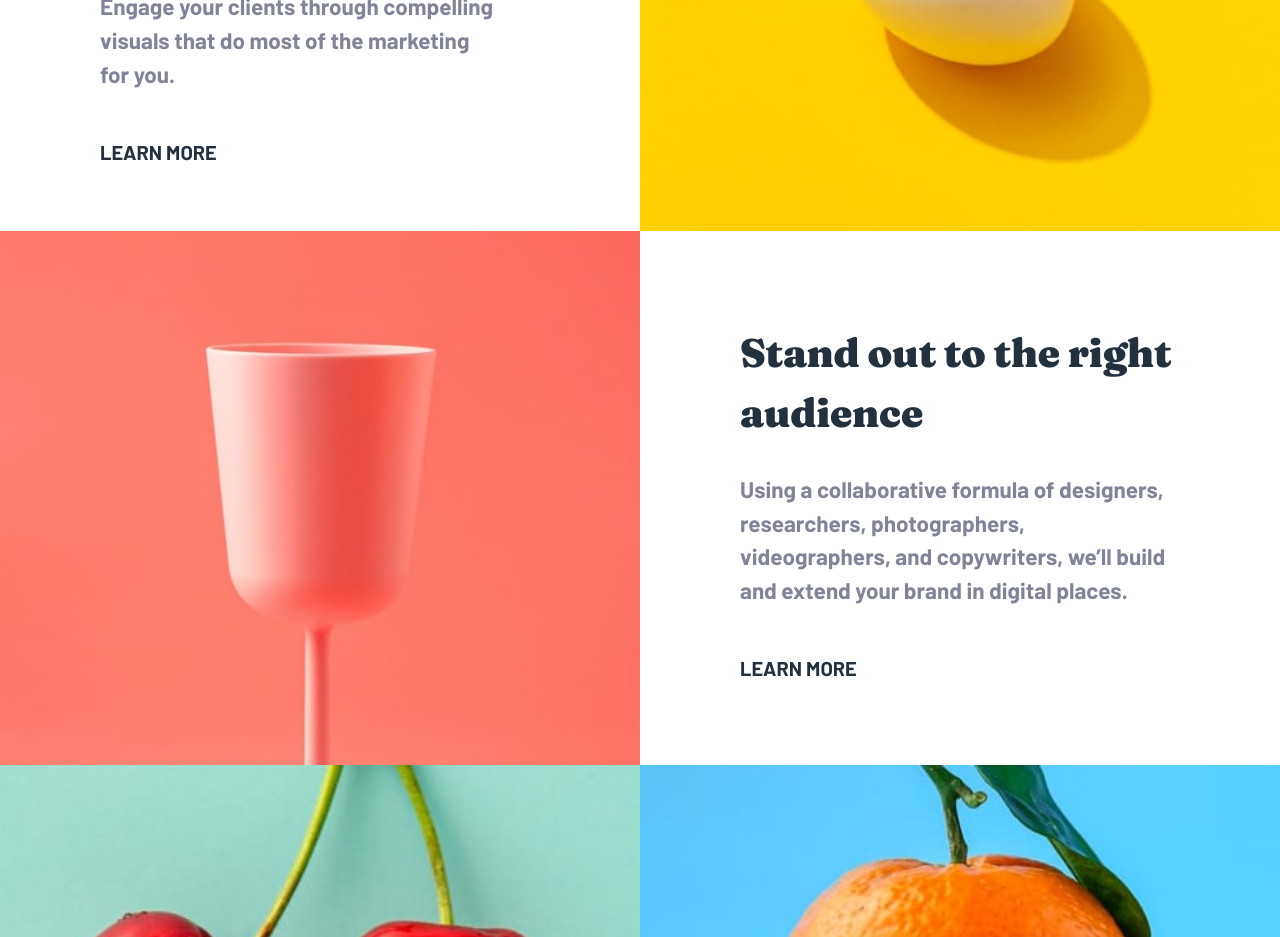
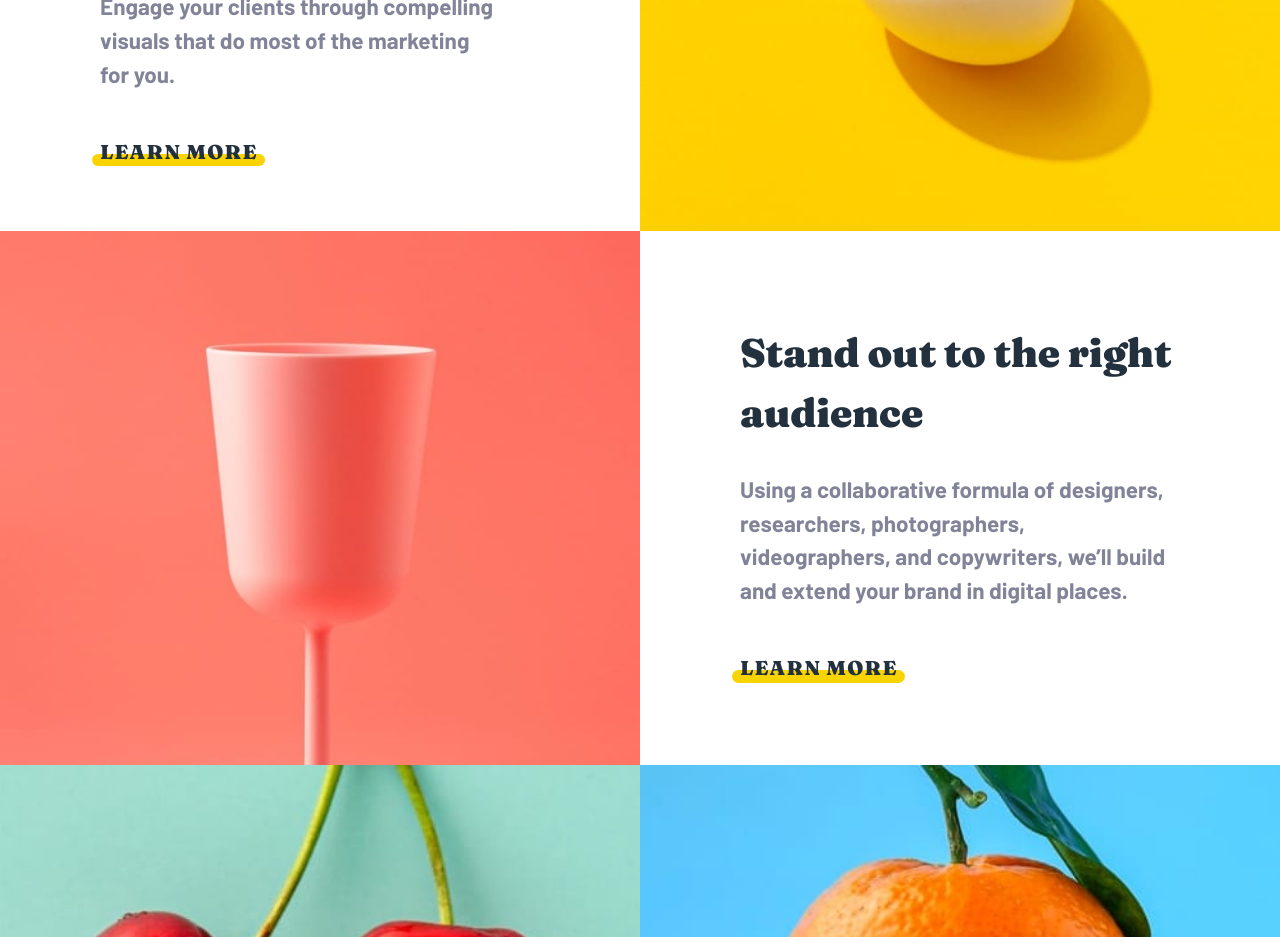
Before and after one commit to raygdev/sunnyside-agency-landing-page-main, a React (Vite) app: page / in a window 1280 px wide. Shown: the part 840-1777 px from the top of the page. Built offline with nearby package versions, Linux system fonts and the light colour scheme.

Commit message:
Add styling for link and decorate psuedo element

```diff
--- a/src/App.css
+++ b/src/App.css
@@ -145,7 +145,23 @@
   text-decoration: none;
   color: var(--neutral-v-dark-blue);
   text-transform: uppercase;
-  font-weight: 700;
+  font-weight: 900;
+  letter-spacing: .0625rem;
+  position: relative;
+  align-self: center;
+  font-family: 'Fraunces';
+}
+
+.content-learn-more__link::before {
+  content: '';
+  position: absolute;
+  width: 110%;
+  background-color: var(--primary-yellow);
+  height: .625rem;
+  z-index: -1;
+  border-radius: 1rem;
+  bottom: .01rem;
+  left: -.40rem;
 }
 
 .content-bg-image__1,
@@ -205,6 +221,10 @@
     align-self: center;
   }
 
+  .content-learn-more__link {
+    align-self: flex-start;
+  }
+
   .content-image,
   .content-bg-image__1,
   .content-bg-image__2 {
```
